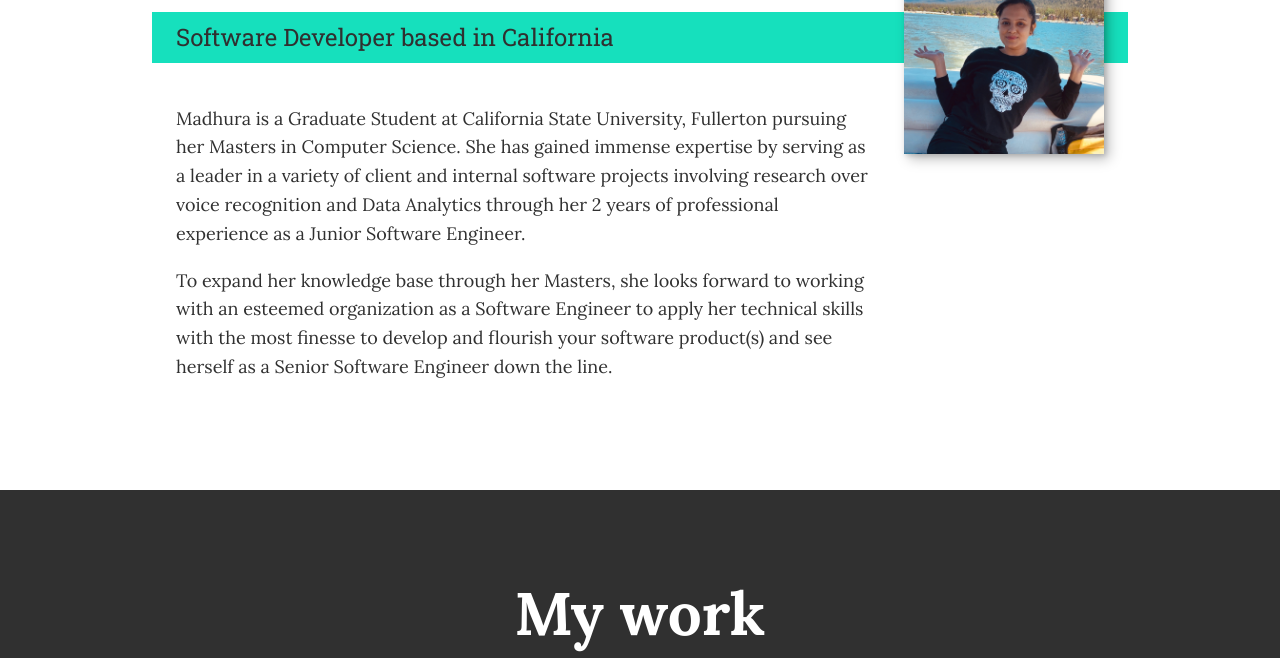
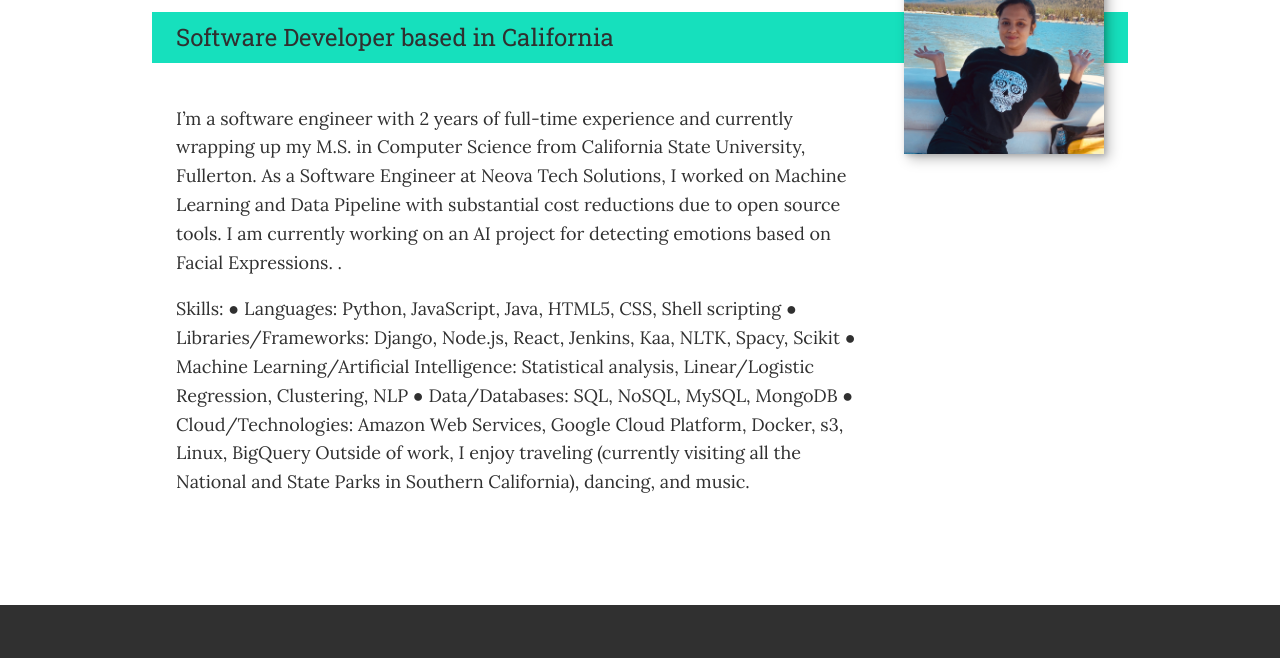
Before and after one commit to madhurasuryawanshi/Portfolio, a plain HTML site: page index.html in a window 1280 px wide. Shown: the part 1448-2106 px from the top of the page. Drawn offline with nearby package versions, Linux system fonts and the light colour scheme.

Commit message:
Update index.html

```diff
--- a/index.html
+++ b/index.html
@@ -72,12 +72,17 @@
             <p class="section__subtitle section__subtitle--about">Software Developer based in California</p>
 
             <div class="about-me__body">
-                <p>Madhura is a Graduate Student at California State University, Fullerton pursuing her Masters in Computer Science. She has
-                    gained immense expertise by serving as a leader in a variety of client and internal software projects involving research
-                    over voice recognition and Data Analytics through her 2 years of professional experience as a Junior Software Engineer.</p>
-                <p>To expand her knowledge base through her Masters, she looks forward to working with an esteemed organization as a Software
-                    Engineer to apply her technical skills with the most finesse to develop and flourish your software product(s) and see herself
-                    as a Senior Software Engineer down the line. </p>
+                <p>I’m a software engineer with 2 years of full-time experience and currently wrapping up my M.S. in Computer Science from California State University, Fullerton. As a Software Engineer at Neova Tech Solutions, I worked on Machine Learning and Data Pipeline with substantial cost reductions due to open source tools. I am currently working on an AI project for detecting emotions based on Facial Expressions.
+.</p>
+                <p>Skills:
+                    ● Languages: Python, JavaScript, Java, HTML5, CSS, Shell scripting
+                    ● Libraries/Frameworks: Django, Node.js, React, Jenkins, Kaa, NLTK, Spacy, Scikit
+                    ● Machine Learning/Artificial Intelligence: Statistical analysis, Linear/Logistic Regression, Clustering, NLP
+                    ● Data/Databases: SQL, NoSQL, MySQL, MongoDB
+                    ● Cloud/Technologies: Amazon Web Services, Google Cloud Platform, Docker, s3, Linux, BigQuery
+
+Outside of work, I enjoy traveling (currently visiting all the National and State Parks in Southern California), dancing, and music.
+ </p>
             </div>
             <img src="img/about.jpeg" alt="Sitting in chair" class="about-me__img">
         </section>
```
